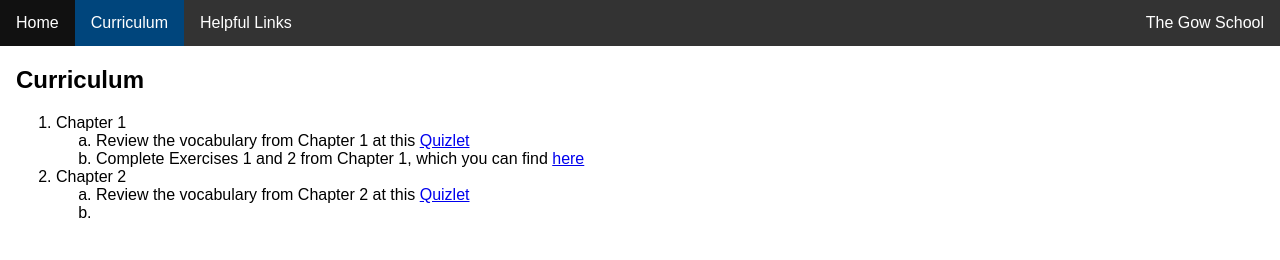
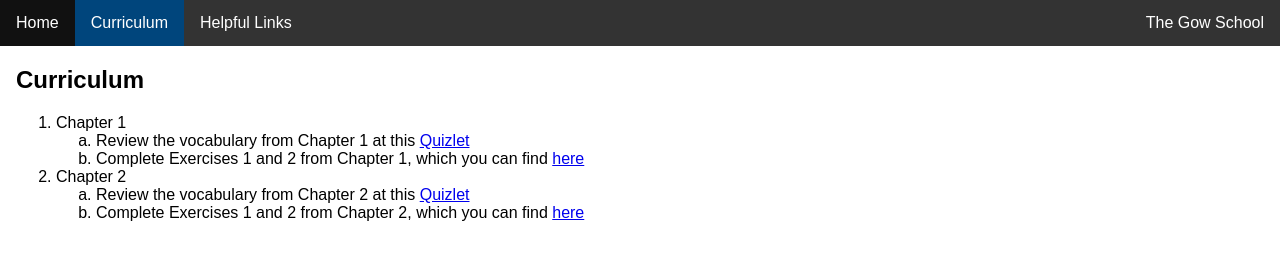
Before and after one commit to eric-bray/ComputerScience, a plain HTML site: page assignments.html in a window 1280 px wide. Drawn offline with Linux system fonts and the light colour scheme.

Commit message:
Update assignments.html

```diff
--- a/assignments.html
+++ b/assignments.html
@@ -31,7 +31,7 @@
                 <li>Chapter 2</li>
                 <ol type="a">
                     <li>Review the vocabulary from Chapter 2 at this <a href="https://quizlet.com/387820674/">Quizlet</a></li>
-                    <li></li>
+                    <li>Complete Exercises 1 and 2 from Chapter 2, which you can find <a href="http://greenteapress.com/thinkpython2/html/thinkpython2003.html#sec25">here</a></li>
                 </ol>
 
             </ol>
```
